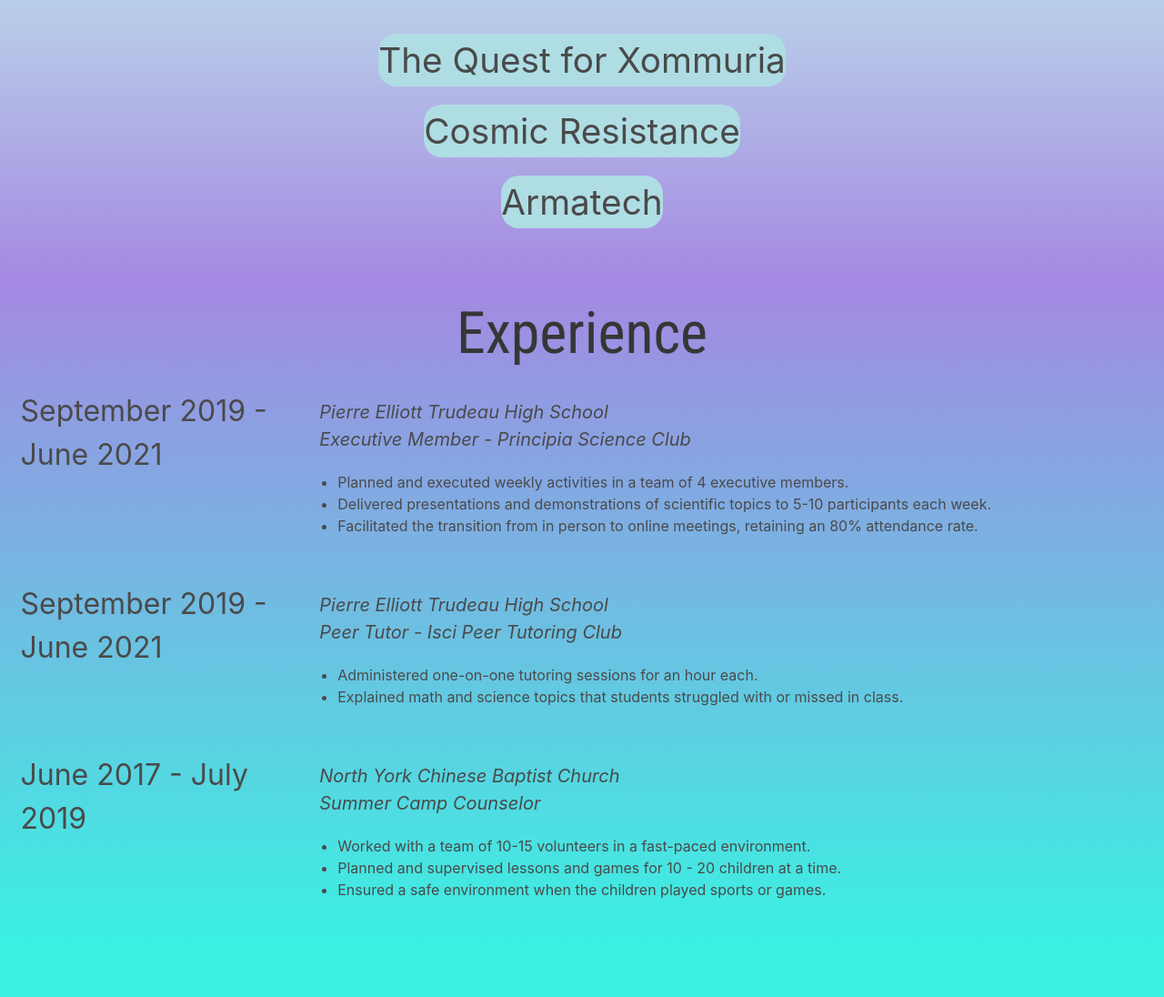
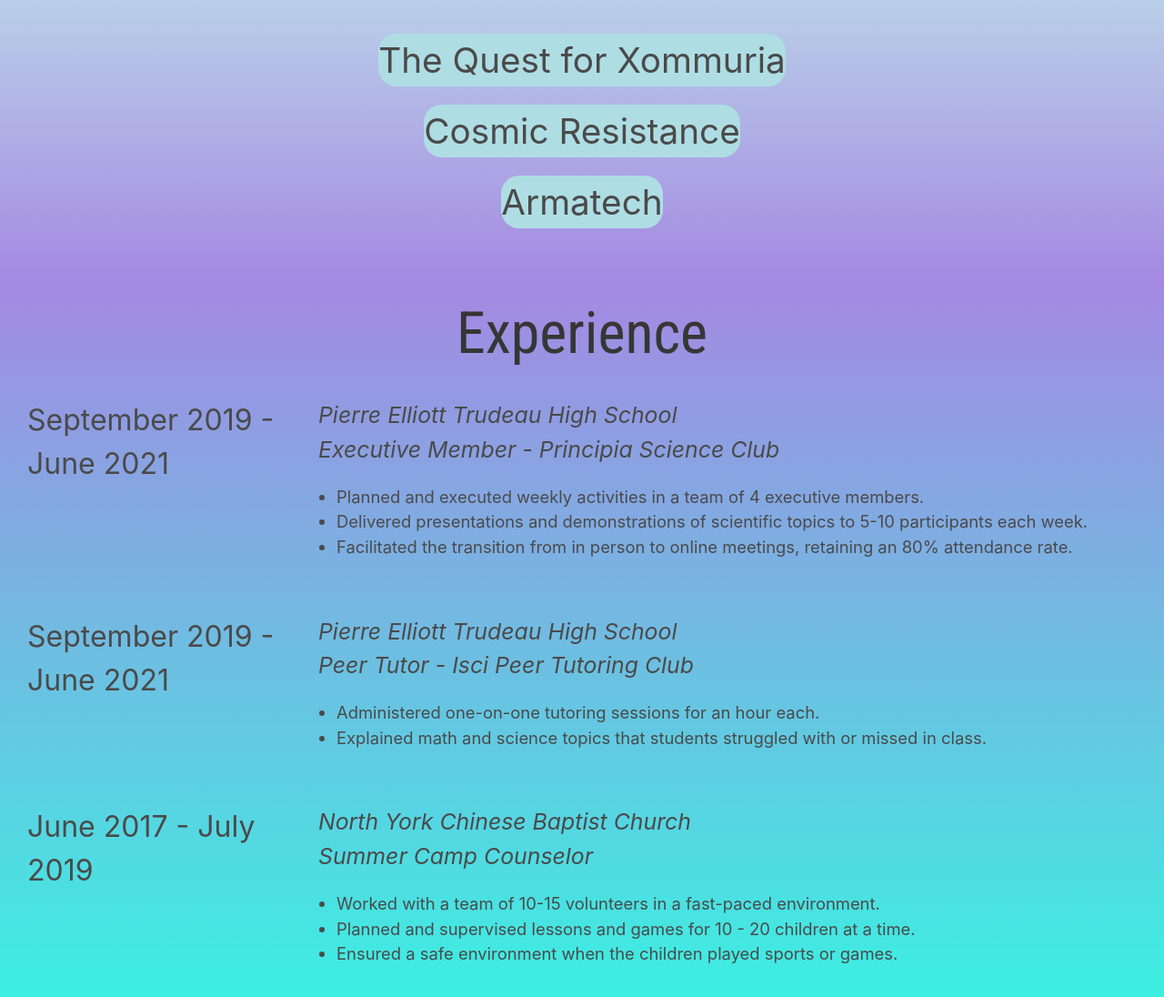
Before and after one commit to QuintonMak/QuintonMak.github.io, a website: page index.html in a window 1280 px wide. Shown: the part 733-1829 px from the top of the page at 91% size. Before the commit the page ends 1773 px from the top, so only its background shows below. Drawn offline with Linux system fonts and the light colour scheme.

Commit message:
Minor Edits to appearance and buttons

```diff
--- a/StyleSheet.css
+++ b/StyleSheet.css
@@ -142,6 +142,7 @@
   justify-self: center;
   align-self: center;
 }
+
 .projectContent {
   /*Use CSS Grid */
   display: grid;
@@ -153,6 +154,7 @@
   max-height: 0;
   overflow: hidden;
   transition: max-height 0.2s ease-out;
+  transition: padding 0.2s ease-out;
 
   align-self: center;
 
@@ -161,6 +163,7 @@
   width: 98%;
   margin-left: auto;
   margin-right: auto;
+  padding: 0px 40px;
 }
 
 /*Style when the collapsible is opened*/
@@ -252,17 +255,19 @@
   grid-column: 1/2;
   grid-row: 1/2;
   font-size: 200%;
+  padding: 10px;
 }
 
 .expContent {
   grid-column: 2/4;
   padding: 10px 20px;
+  font-size: 115%;
 }
 
 .expTitle,
 .expSubtitle {
   font-style: italic;
-  font-size: 125%;
+  font-size: 135%;
 }
 
 .expPointList {
--- a/script.js
+++ b/script.js
@@ -43,7 +43,7 @@
         //Set properties
         this.name = name;
         this.desc = desc;
-        this.linkDict = linkDict;
+        this.linkDict = linkDict; // link dictionary
 
         //Create template literal
         this.mainBox = document.createElement("li");
```
